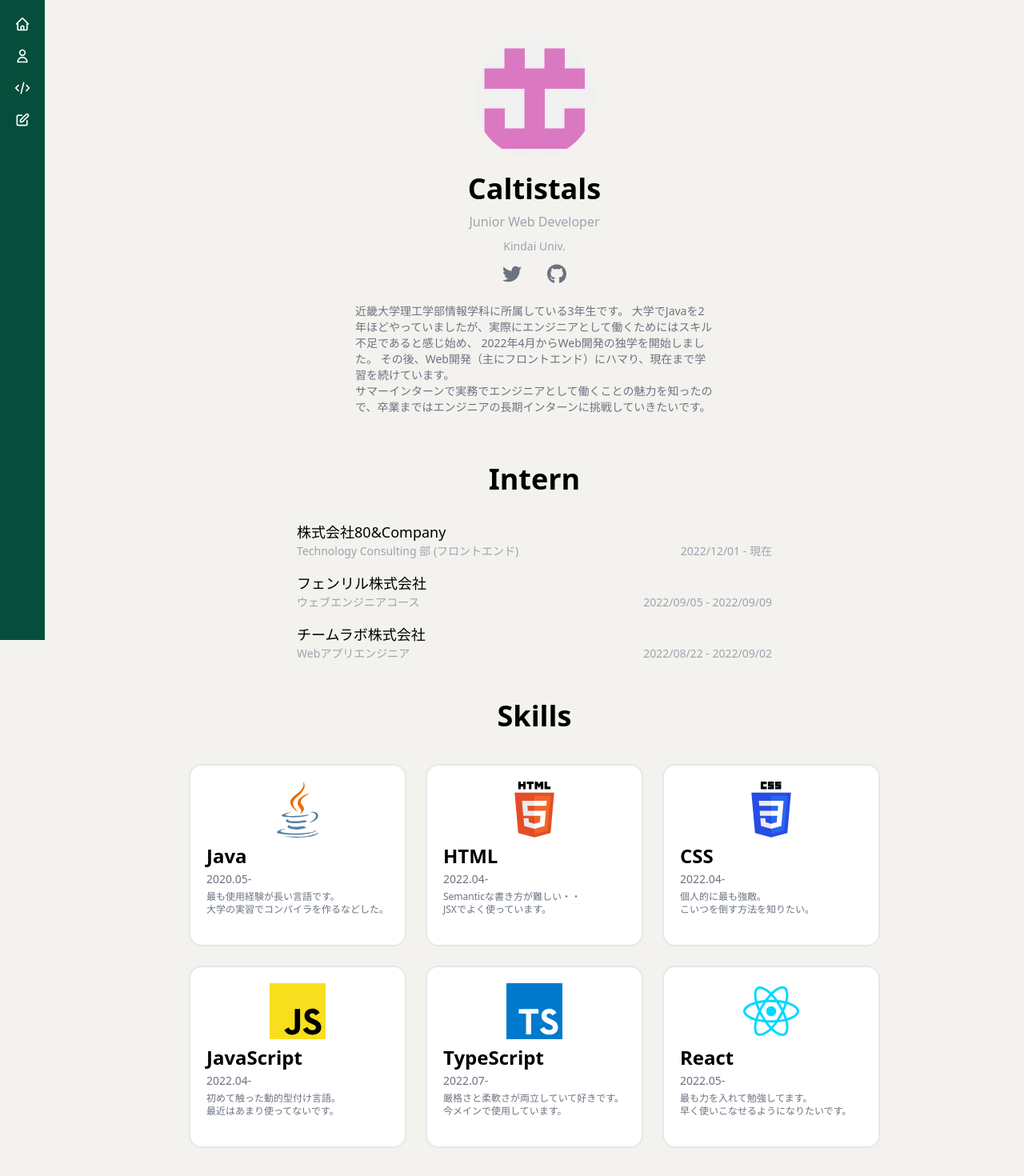
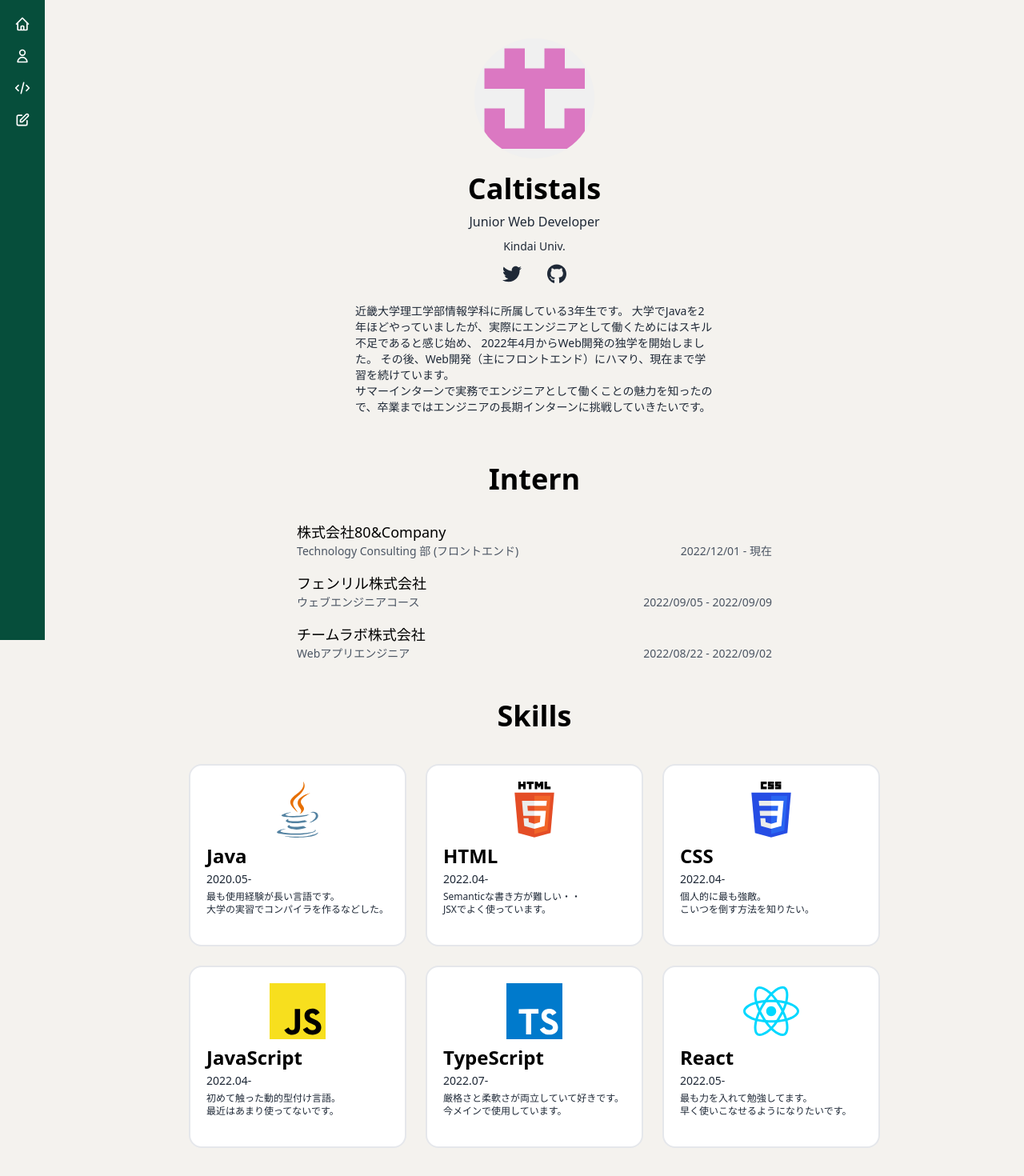
Before and after one commit to caltistals/next-portfolio, a Next.js app: page /about in a window 1280 px wide. Shown: the top 1470 px of the page at 80% size. Built offline with nearby package versions, Linux system fonts and the light colour scheme.

Commit message:
update: 文字色を変更

```diff
--- a/components/Intern/Career.tsx
+++ b/components/Intern/Career.tsx
@@ -7,8 +7,8 @@ const Career = ({ companyName, role, fromDate, untilDate }: CareerProps) => {
         <dt className="sr-only">Company</dt>
         <dd className="flex-none w-full text-lg">{companyName}</dd>
         <dt className="sr-only">Role</dt>
-        <dd className="text-sm text-gray-400">{role}</dd>
-        <dd className="ml-auto text-sm text-gray-400">
+        <dd className="text-sm text-gray-600">{role}</dd>
+        <dd className="ml-auto text-sm text-gray-600">
           <time dateTime={fromDate}>{fromDate}</time>
           <span> - </span>
           <time dateTime={untilDate}>{untilDate}</time>
--- a/components/ProfileSection.tsx
+++ b/components/ProfileSection.tsx
@@ -19,9 +19,9 @@ const ProfileSection: React.FC<ProfileSectionProps> = ({ bio }) => {
         />
       </div>
       <h2 className="mb-2 text-4xl font-bold">Caltistals</h2>
-      <p className="mb-2 text-gray-400 "> Junior Web Developer</p>
-      <p className="mb-3 text-sm text-gray-400">Kindai Univ.</p>
-      <div className="flex justify-center mb-6 text-gray-500">
+      <p className="mb-2 text-gray-800 "> Junior Web Developer</p>
+      <p className="mb-3 text-sm text-gray-800">Kindai Univ.</p>
+      <div className="flex justify-center mb-6 text-gray-800">
         {/* Twitter */}
         {siteConfig.twitterUrl && (
           <a
@@ -96,7 +96,7 @@ const ProfileSection: React.FC<ProfileSectionProps> = ({ bio }) => {
         )}
       </div>
       {bio && (
-        <p className="max-w-md mb-3 text-sm text-gray-500">
+        <p className="max-w-md mb-3 text-sm text-gray-800">
           近畿大学理工学部情報学科に所属している3年生です。
           大学でJavaを2年ほどやっていましたが、実際にエンジニアとして働くためにはスキル不足であると感じ始め、
           2022年4月からWeb開発の独学を開始しました。
--- a/components/SkillSection.tsx
+++ b/components/SkillSection.tsx
@@ -53,11 +53,11 @@ const SkillSection: React.FC = () => {
           </div>
           <div>
             <h3 className="mb-1">Java</h3>
-            <p className="mb-1 text-sm text-gray-500">
+            <p className="mb-1 text-sm text-gray-800">
               <time>2020.05</time>
               <span>-</span>
             </p>
-            <p className="text-xs text-gray-500 ">
+            <p className="text-xs text-gray-800 ">
               最も使用経験が長い言語です。
               <br />
               大学の実習でコンパイラを作るなどした。
@@ -120,11 +120,11 @@ const SkillSection: React.FC = () => {
           </div>
           <div>
             <h3 className="mb-1">HTML</h3>
-            <p className="mb-1 text-sm text-gray-500">
+            <p className="mb-1 text-sm text-gray-800">
               <time>2022.04</time>
               <span>-</span>
             </p>
-            <p className="text-xs text-gray-500">
+            <p className="text-xs text-gray-800">
               Semanticな書き方が難しい・・
               <br />
               JSXでよく使っています。
@@ -183,11 +183,11 @@ const SkillSection: React.FC = () => {
           </div>
           <div>
             <h3 className="mb-1">CSS</h3>
-            <p className="mb-1 text-sm text-gray-500">
+            <p className="mb-1 text-sm text-gray-800">
               <time>2022.04</time>
               <span>-</span>
             </p>
-            <p className="text-xs text-gray-500">
+            <p className="text-xs text-gray-800">
               個人的に最も強敵。
               <br />
               こいつを倒す方法を知りたい。
@@ -222,11 +222,11 @@ const SkillSection: React.FC = () => {
           </div>
           <div>
             <h3 className="mb-1">JavaScript</h3>
-            <p className="mb-1 text-sm text-gray-500">
+            <p className="mb-1 text-sm text-gray-800">
               <time>2022.04</time>
               <span>-</span>
             </p>
-            <p className="text-xs text-gray-500">
+            <p className="text-xs text-gray-800">
               初めて触った動的型付け言語。
               <br />
               最近はあまり使ってないです。
@@ -265,11 +265,11 @@ const SkillSection: React.FC = () => {
           </div>
           <div>
             <h3 className="mb-1">TypeScript</h3>
-            <p className="mb-1 text-sm text-gray-500">
+            <p className="mb-1 text-sm text-gray-800">
               <time>2022.07</time>
               <span>-</span>
             </p>
-            <p className="text-xs text-gray-500">
+            <p className="text-xs text-gray-800">
               厳格さと柔軟さが両立していて好きです。
               <br />
               今メインで使用しています。
@@ -296,11 +296,11 @@ const SkillSection: React.FC = () => {
           </div>
           <div>
             <h3 className="mb-1">React</h3>
-            <p className="mb-1 text-sm text-gray-500">
+            <p className="mb-1 text-sm text-gray-800">
               <time>2022.05</time>
               <span>-</span>
             </p>
-            <p className="text-xs text-gray-500">
+            <p className="text-xs text-gray-800">
               最も力を入れて勉強してます。
               <br />
               早く使いこなせるようになりたいです。
--- a/styles/globals.css
+++ b/styles/globals.css
@@ -12,7 +12,7 @@ h3 {
   @apply mt-0 mb-2 text-2xl font-semibold leading-tight;
 }
 p {
-  @apply mt-0 mb-4 text-base font-light leading-relaxed text-gray-800;
+  @apply mt-0 mb-4 text-base font-light leading-relaxed;
 }
 main {
   @apply flex flex-col items-center justify-center min-h-screen;
```
